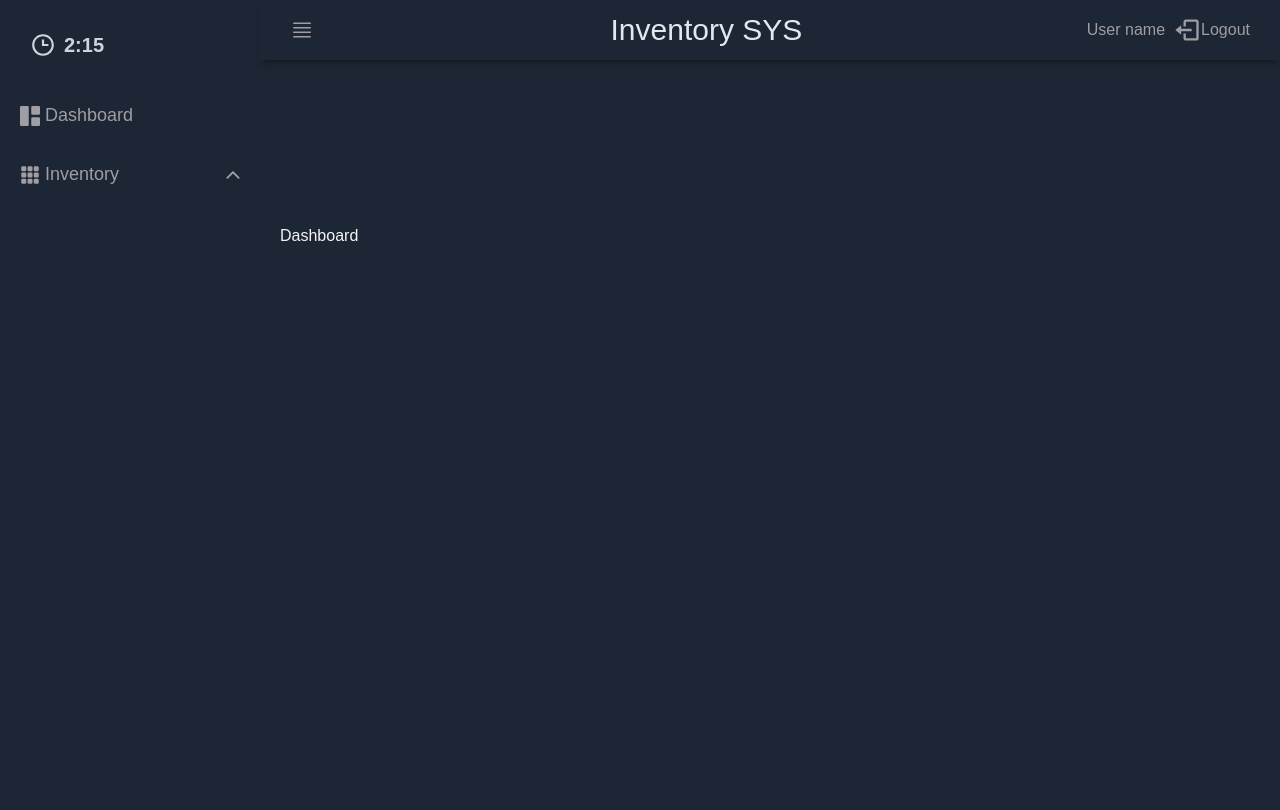
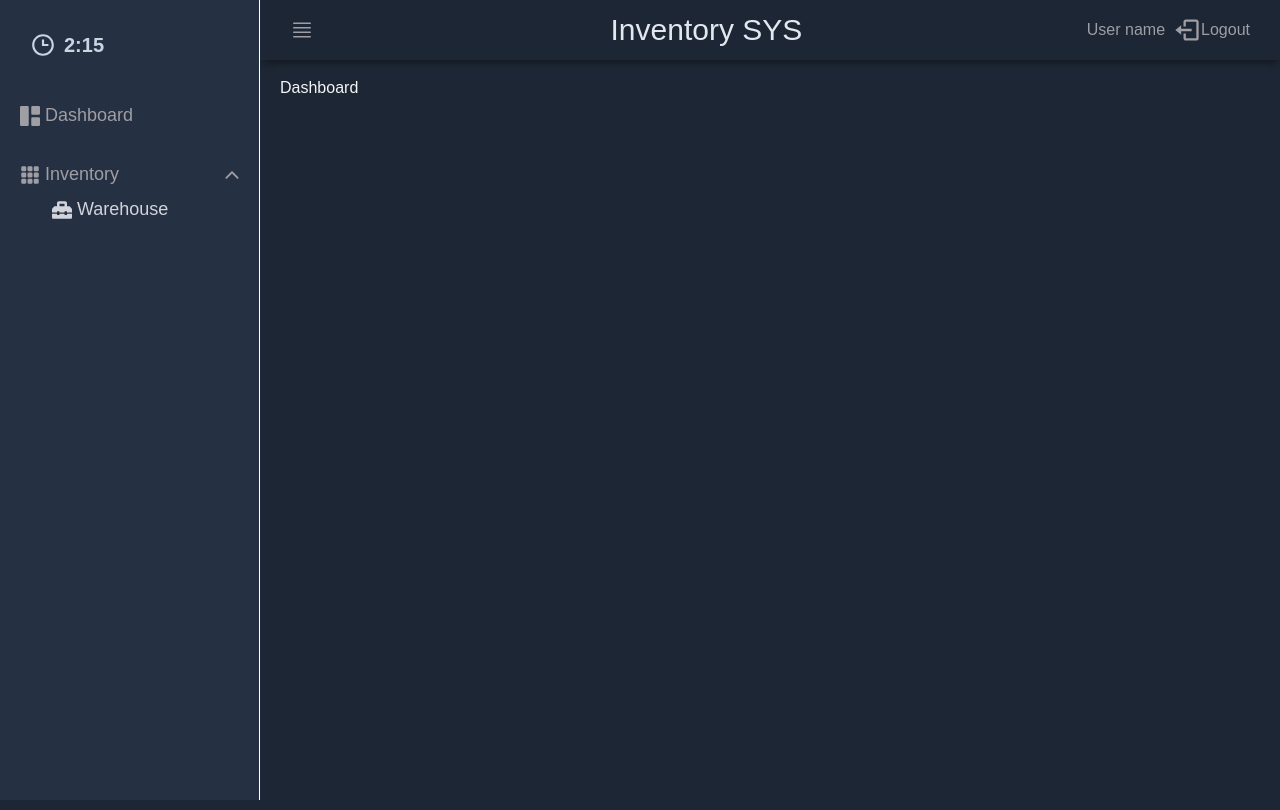
Before and after one commit to ymc4766/inventory-frontend-test, a React (Create React App) app: page /dashboard in a window 1280 px wide. Built offline with nearby package versions, Linux system fonts and the light colour scheme.

Commit message:
added sidebar with nested list

```diff
--- a/src/Header/Sidebar.js
+++ b/src/Header/Sidebar.js
@@ -2,6 +2,7 @@ import React, { useState } from "react";
 import { BiTime } from "react-icons/bi";
 import { BsFillGrid3X3GapFill, BsGrid1X2Fill } from "react-icons/bs";
 import { IoIosArrowUp, IoIosClose } from "react-icons/io";
+import { FaToolbox } from "react-icons/fa";
 
 const Sidebar = () => {
   const [isInventoryOpen, setIsInventoryOpen] = useState(true);
@@ -10,7 +11,7 @@ const Sidebar = () => {
     setIsInventoryOpen(!isInventoryOpen);
   };
   return (
-    <aside className="">
+    <aside id="sidebar" className="">
       <div className="sidebar-title">
         <div className="sidebar-brand  flex items-center space-x-2 text-slate-300 ">
           <BiTime size={26} className="icon_head mr-2" /> 2:15
@@ -42,6 +43,18 @@ const Sidebar = () => {
             )}
           </div>
           {/* // add nested List here */}
+          {isInventoryOpen && (
+            <ul className="nested-list ml-8 space-y-3 mt-2">
+              <li>
+                <a
+                  href="/warehouse"
+                  className="flex items-center text-gray-300 hover:text-black hover:underline"
+                >
+                  <FaToolbox className="icon" /> Warehouse
+                </a>
+              </li>
+            </ul>
+          )}
         </li>
       </ul>
     </aside>
--- a/src/components/Landing.js
+++ b/src/components/Landing.js
@@ -5,8 +5,8 @@ const Landing = () => {
     "https://images.pexels.com/photos/4481258/pexels-photo-4481258.jpeg?auto=compress&cs=tinysrgb&w=600";
   return (
     <div className="min-h-screen bg-gray-100 flex flex-col">
-      <header className="bg-white shadow">
-        <div className="max-w-7xl mx-auto py-6 px-4 sm:px-6 lg:px-8 flex items-center justify-between">
+      <header className="bg-white  shadow-md">
+        <div className="max-w-7xl mx-auto py-3 px-4 sm:px-6 lg:px-8 flex items-center justify-between">
           <h1 className="text-3xl font-bold text-gray-900">
             Inventory Management System
           </h1>
```
